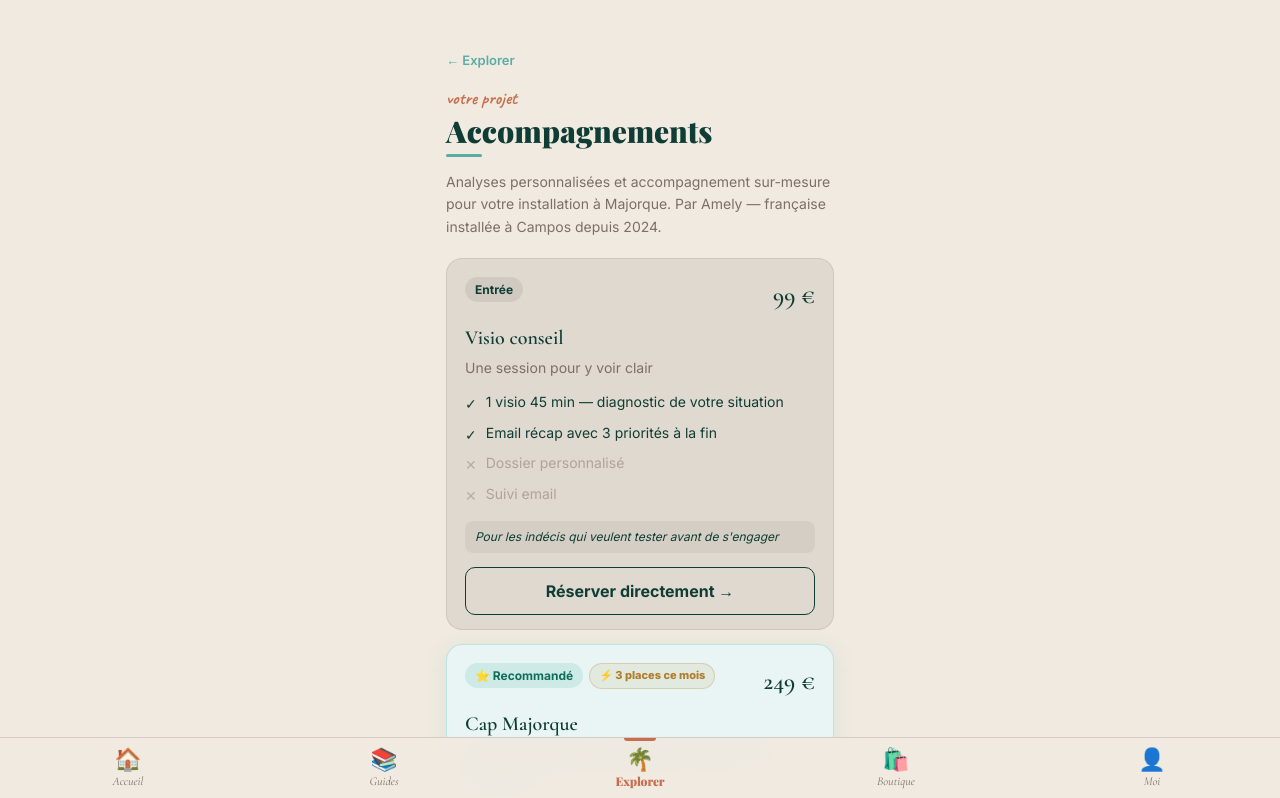
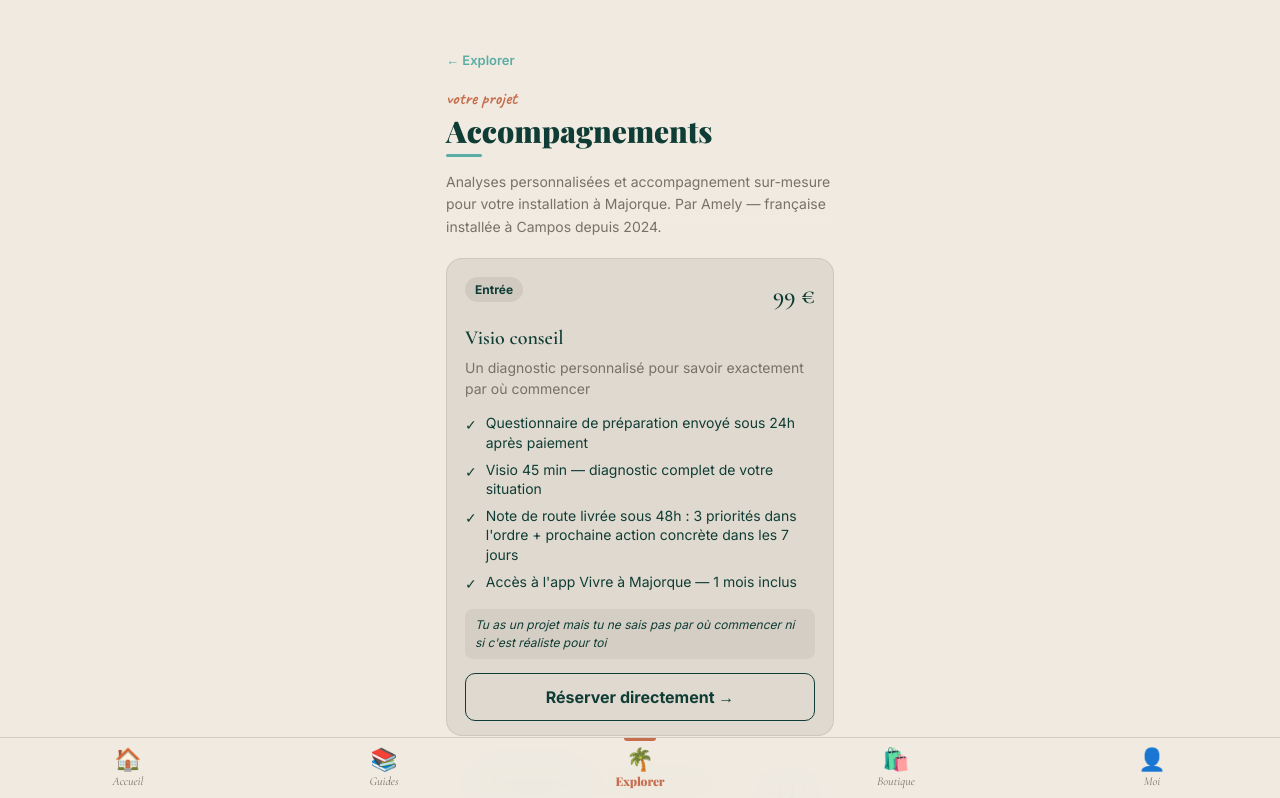
Before and after one commit to Vivreamajorque/vivre-a-majorque, a React (Vite) app: page /app/explorer/accompagnements in a window 1280 px wide. Shown: the top 798 px of the page. Built offline with nearby package versions, Linux system fonts and the light colour scheme; sample sign-in values are in the browser's storage; a web font is replaced by a local one.

Commit message:
feat: Visio 99€ — valeur perçue renforcée (questionnaire + note de route + PWA 1 mois)

```diff
--- a/src/pages/Accompagnements.jsx
+++ b/src/pages/Accompagnements.jsx
@@ -27,18 +27,18 @@ const OFFRES = [
     label: 'Entrée',
     titre: 'Visio conseil',
     prix: '99 €',
-    accroche: 'Une session pour y voir clair',
+    accroche: 'Un diagnostic personnalisé pour savoir exactement par où commencer',
     couleur: 'var(--gris)',
     border: 'rgba(0,0,0,0.08)',
     textAccent: 'var(--foret)',
     highlight: false,
     inclus: [
-      { ok: true,  texte: '1 visio 45 min — diagnostic de votre situation' },
-      { ok: true,  texte: 'Email récap avec 3 priorités à la fin' },
-      { ok: false, texte: 'Dossier personnalisé' },
-      { ok: false, texte: 'Suivi email' },
+      { ok: true,  texte: 'Questionnaire de préparation envoyé sous 24h après paiement' },
+      { ok: true,  texte: 'Visio 45 min — diagnostic complet de votre situation' },
+      { ok: true,  texte: 'Note de route livrée sous 48h : 3 priorités dans l\'ordre + prochaine action concrète dans les 7 jours' },
+      { ok: true,  texte: 'Accès à l\'app Vivre à Majorque — 1 mois inclus' },
     ],
-    pour: 'Pour les indécis qui veulent tester avant de s\'engager',
+    pour: 'Tu as un projet mais tu ne sais pas par où commencer ni si c\'est réaliste pour toi',
     sujet: 'Demande Visio Conseil — 99€',
     stripeUrl: 'https://buy.stripe.com/bJeaEW1CYcSd8By0Zf6AM0J',
     prequalification: false,
```
Also changed, not shown: 3 other files (tests, documents, lock files or other folders).
